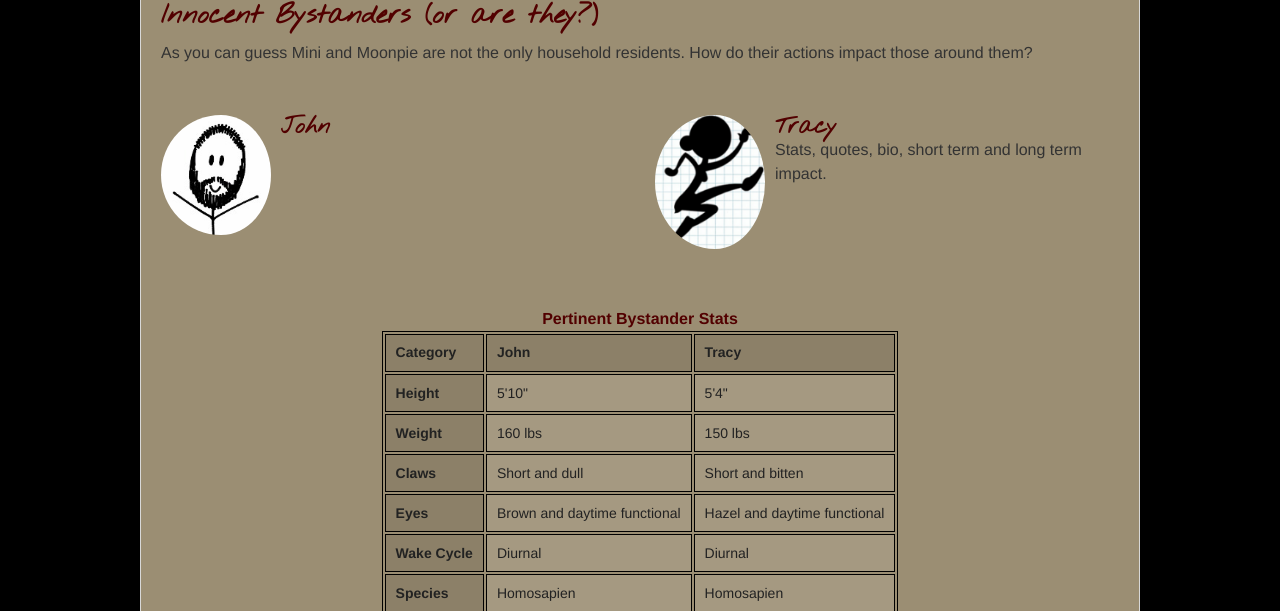
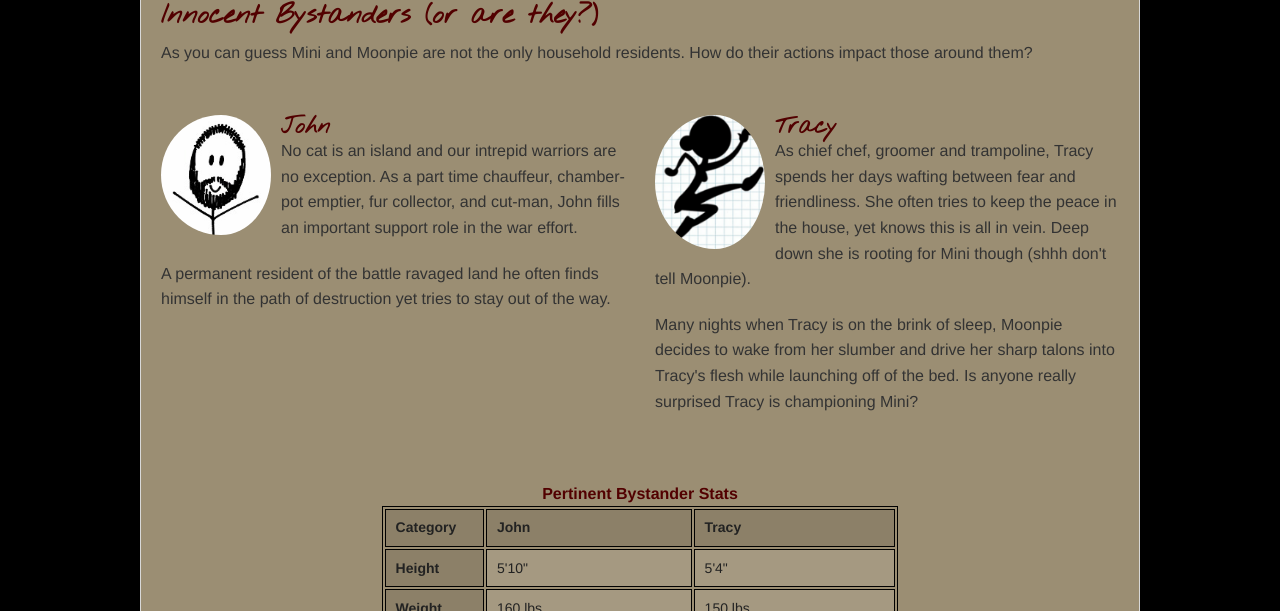
Before and after one commit to kattea79/CodeLouProject, a plain HTML site: page bystanders.html in a window 1280 px wide. Shown: the part 186-797 px from the top of the page. Drawn offline with Linux system fonts and the light colour scheme.

Commit message:
bystander text update

```diff
--- a/bystanders.html
+++ b/bystanders.html
@@ -60,10 +60,14 @@
             <div class="large-6 medium-6 columns">
               <img src="img/stickjohnsm.jpg" alt="stickman image of John" id="people-photo">
               <h4 id="panelHeadingH4">John</h4>
+              <p>No cat is an island and our intrepid warriors are no exception.  As a part time chauffeur, chamber-pot emptier, fur collector, and cut-man, John fills an important support role in the war effort.</p>
+              <p>A permanent resident of the battle ravaged land he often finds himself in the path of destruction yet tries to stay out of the way.</p>
             </div>
             <div class="large-6 medium-6 columns">
               <img src="img/sticktracy.png" alt="stickman image of Tracy" id="people-photo">
-              <p><h4 id="panelHeadingH4">Tracy</h4> Stats, quotes, bio, short term and long term impact.</p>
+              <h4 id="panelHeadingH4">Tracy</h4>
+              <p>As chief chef, groomer and trampoline, Tracy spends her days wafting between fear and friendliness.  She often tries to keep the peace in the house, yet knows this is all in vein.  Deep down she is rooting for Mini though (shhh don't tell Moonpie).</p>
+              <p>Many nights when Tracy is on the brink of sleep, Moonpie decides to wake from her slumber and drive her sharp talons into Tracy's flesh while launching off of the bed. Is anyone really surprised Tracy is championing Mini?</p>
             </div>
           </div>
           <br/>
```
